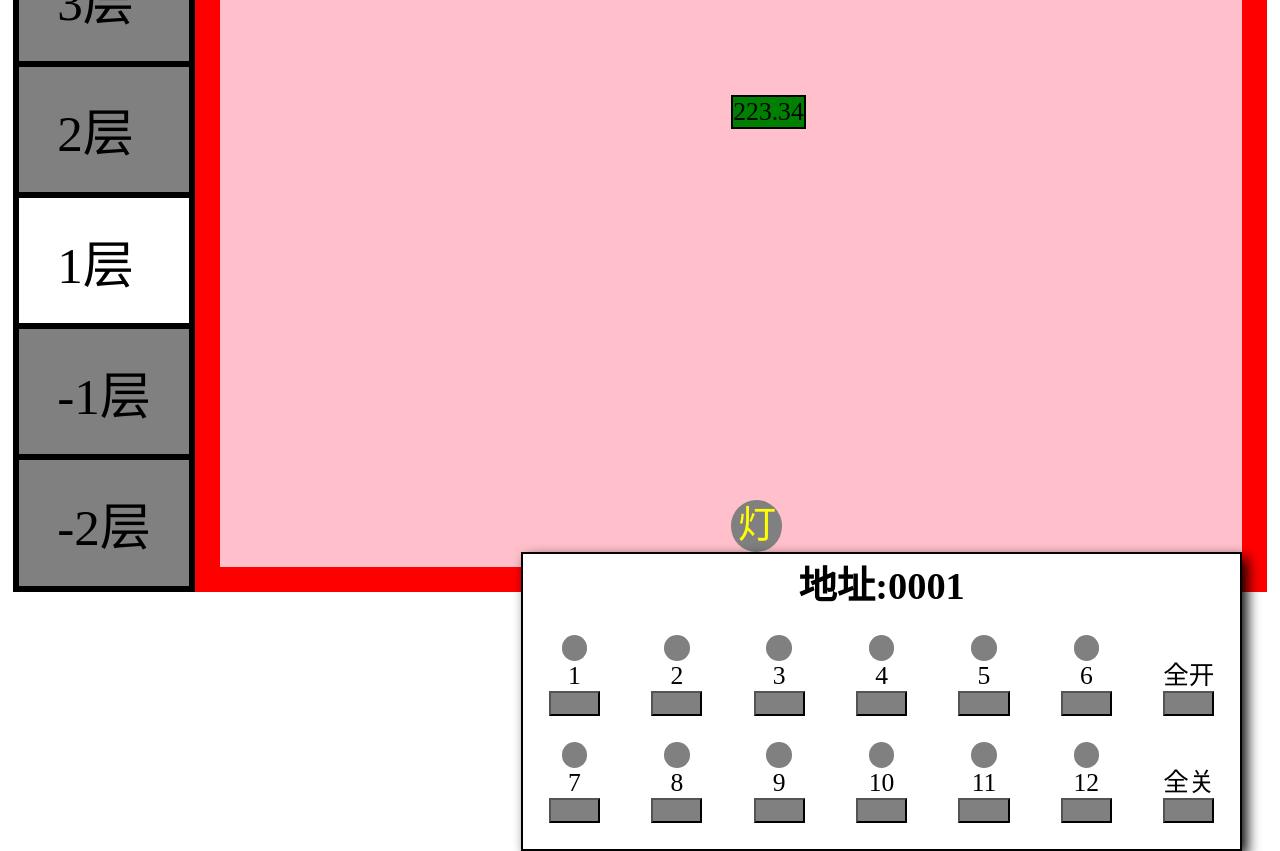
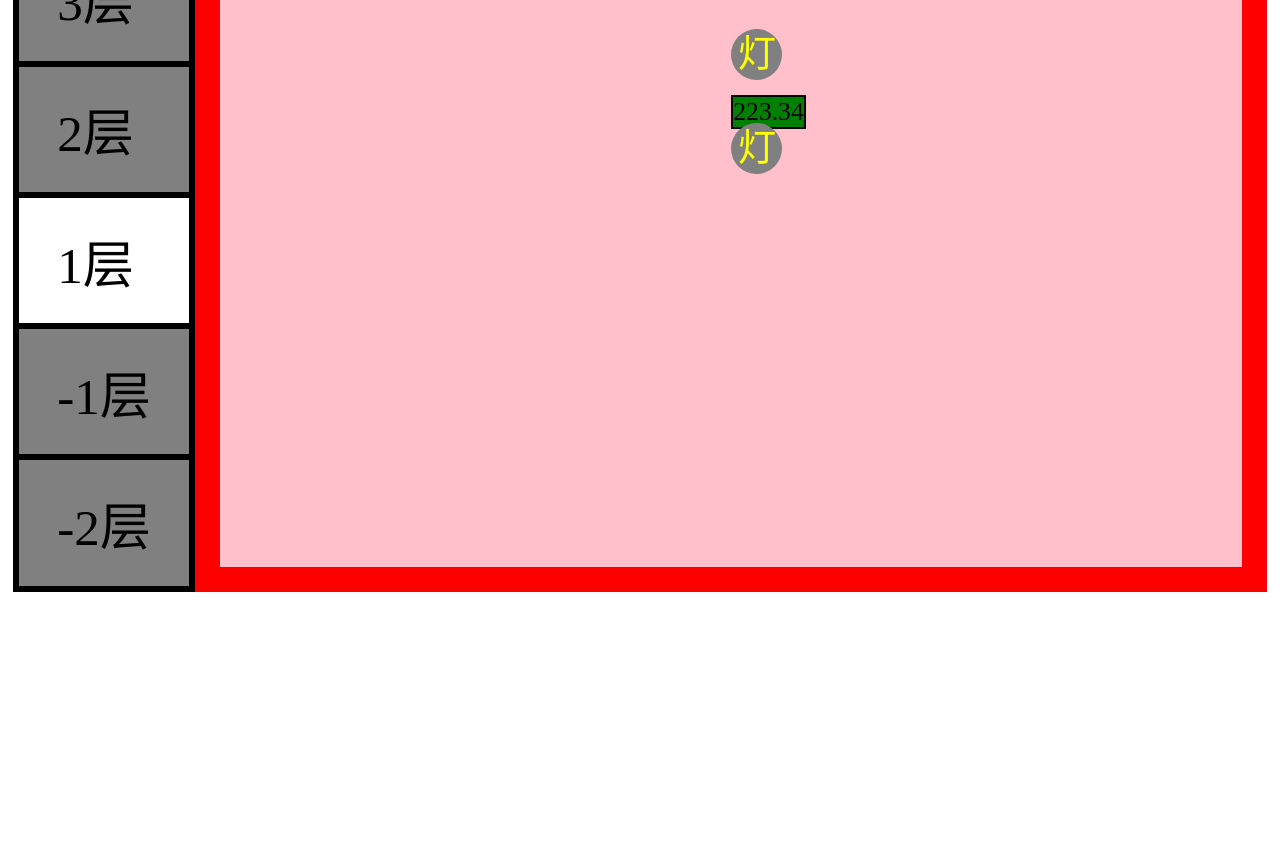
Before and after one commit to kl1302uc/automation, a Vue app: page / in a window 1280 px wide. Shown: the part 600-1451 px from the top of the page. After the commit the page ends 1192 px from the top, so only its background shows below. Built offline with nearby package versions, Linux system fonts and the light colour scheme.

Commit message:
完成灯控器

```diff
--- a/src/components/base/ControlBoard.vue
+++ b/src/components/base/ControlBoard.vue
@@ -4,22 +4,33 @@
 import { ref, reactive, onMounted ,onUnmounted} from 'vue';
 import type { Position, Iposition } from "../../type/type";
 
-
 const controlWrap= ref<HTMLElement>();
 const boardDom= ref<HTMLElement>();
 const { position,address } = withDefaults(defineProps<Iposition>(), { position: () => { return { top: "", left: "", right: "", bottom: "" } },address:"0000" });
 const { top, left, right, bottom } = position;
+/* 定义关闭包括自己所有兄弟组件 */
+const closeLamps=()=>{
+   const lamps= controlWrap.value!.parentNode?.children as HTMLCollection;
+   for(let i = 0;i<lamps.length;i++){
+    (lamps[i] as HTMLElement).style.zIndex="1";
+    if(lamps[i].children[1]){
+        (lamps[i].children[1] as HTMLElement).style.display="none";
+    }
+   }
+}
 /* 窗口大小改变后自动改变灯控面板位置 */
 const handleResize=()=>{
     let parentNodeWidth=(controlWrap.value?.parentNode as HTMLElement)?.clientWidth;
     let controlRight = controlWrap.value!.offsetLeft+boardDom.value!.offsetWidth;
     boardDom.value!.style.left=(parentNodeWidth-controlRight<0?parentNodeWidth-controlRight:0)+"px";
+   controlWrap.value!.style.zIndex="99";
 }
+/* 灯图标被点击后根据控制面板显示隐藏并改变层级 */
 const lampEvent=()=>{
+    closeLamps();
     let state = (getComputedStyle(boardDom.value as HTMLElement).display=="none")?"inline-grid":"none";
     boardDom.value!.style.display=state;
-    if(state=="inline-grid") handleResize();
-
+    state=="inline-grid"?handleResize():controlWrap.value!.style.zIndex="1";
    // console.log("lampEvent",(getComputedStyle(boardDom.value as HTMLElement).display=="none")?"inline-grid":"none");
 }
 
@@ -28,8 +39,7 @@ onMounted(() => {
     let controlRight = controlWrap.value!.offsetLeft+boardDom.value!.offsetWidth;
     boardDom.value!.style.left=(parentNodeWidth-controlRight<0?parentNodeWidth-controlRight:0)+"px";
     window.addEventListener("resize",handleResize);
-    window.addEventListener("click",()=>{boardDom.value!.style.display="none"});
-
+    window.addEventListener("click",()=>{boardDom.value!.style.display="none";controlWrap.value!.style.zIndex="1"});
 });
 onUnmounted(()=>{
     window.removeEventListener("resize",handleResize);
@@ -90,6 +100,7 @@ onUnmounted(()=>{
     left: v-bind(left);
     right: v-bind(right);
     bottom: v-bind(bottom);
+    z-index:1;
 
     >.lamp {
         width: 4vw;
@@ -105,7 +116,7 @@ onUnmounted(()=>{
         background-color: white;
         border: solid 0.2vw;
         box-shadow: 0.5vw 0.5vw 1vw;
-        display: inline-grid;
+        display: none;
         grid-template-columns: repeat(7, 1fr);
         grid-template-rows: repeat(3, auto);
         align-items: flex-end;
--- a/src/components/firstPage/Graph.vue
+++ b/src/components/firstPage/Graph.vue
@@ -14,7 +14,8 @@ const graphStore = useCounterStore();
         <h2>{{ graphStore.floorNumber }}</h2>
         <div class="graphDetail">
             <EnergyMeter></EnergyMeter>
-            <ControlBoard address="0001" :position="{top:'93%',left:'50%'}"></ControlBoard>
+            <ControlBoard address="0001" :position="{top:'43%',left:'50%'}"></ControlBoard>
+            <ControlBoard address="0002" :position="{top:'53%',left:'50%'}"></ControlBoard>
         </div>
     </div>
 </template>
@@ -24,6 +25,7 @@ const graphStore = useCounterStore();
     background-color: pink;
     display: flex;
     flex-direction: column;
+
 
     >h2 {
         background-color: gray;
```
